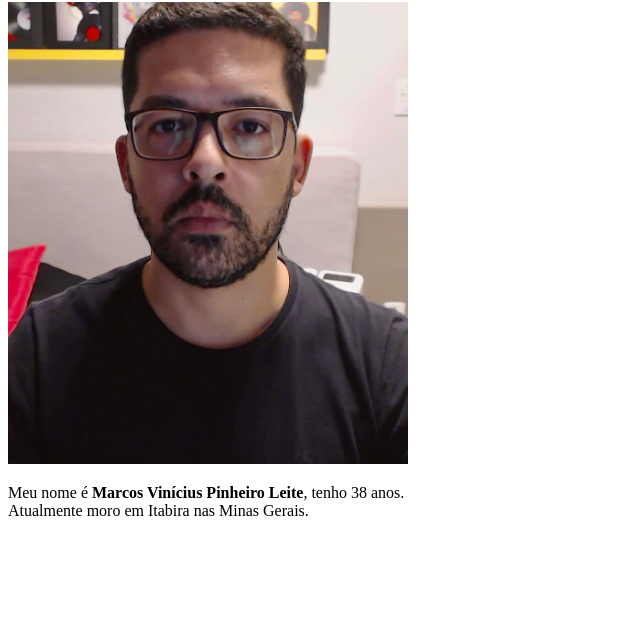
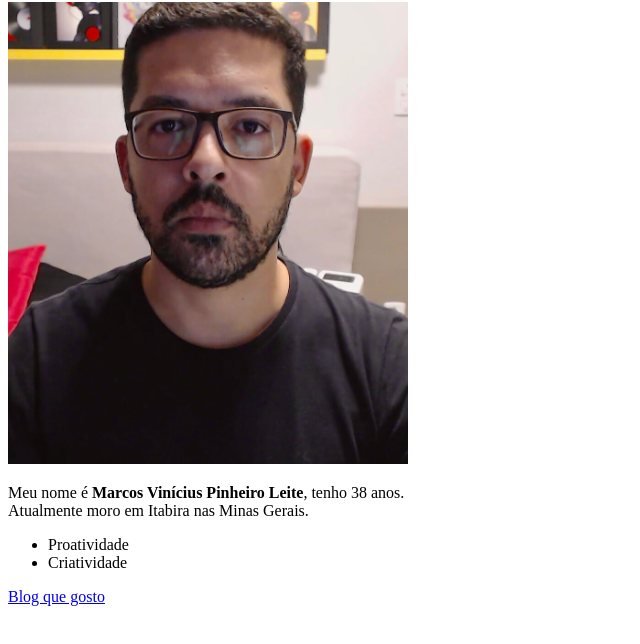
Before and after one commit to marcosvpleite/marcosvpleite.github.io, a plain HTML site: page index.html in a window 1280 px wide. Shown: the part 78-722 px from the top of the page, without its empty margins (0-640 px from the left). Drawn offline with Linux system fonts and the light colour scheme.

Commit message:
Atualizado habilidades do portfolio

```diff
--- a/index.html
+++ b/index.html
@@ -14,6 +14,13 @@
 
         <p>Meu nome é <strong>Marcos Vinícius Pinheiro Leite</strong>, tenho 38 anos.<br> Atualmente moro em Itabira nas Minas Gerais.</p>
 
+        <ul>
+            <li>Proatividade</li>
+            <li>Criatividade</li>
+
+        </ul>
+
+        <p> <a href="https://blog.betrybe.com/" target="_blank">Blog que gosto</a> </p>
     </body>
 
 
```
Also changed, not shown: style.css (added).
